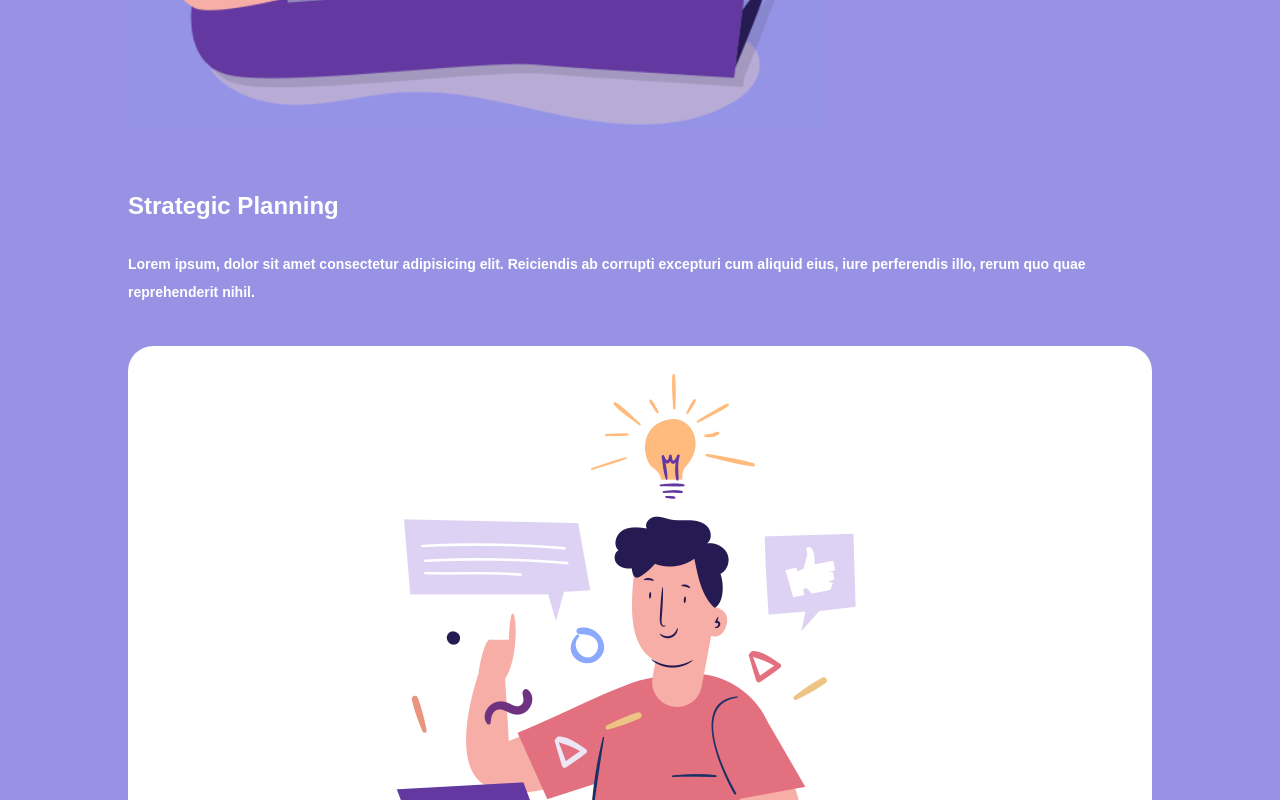
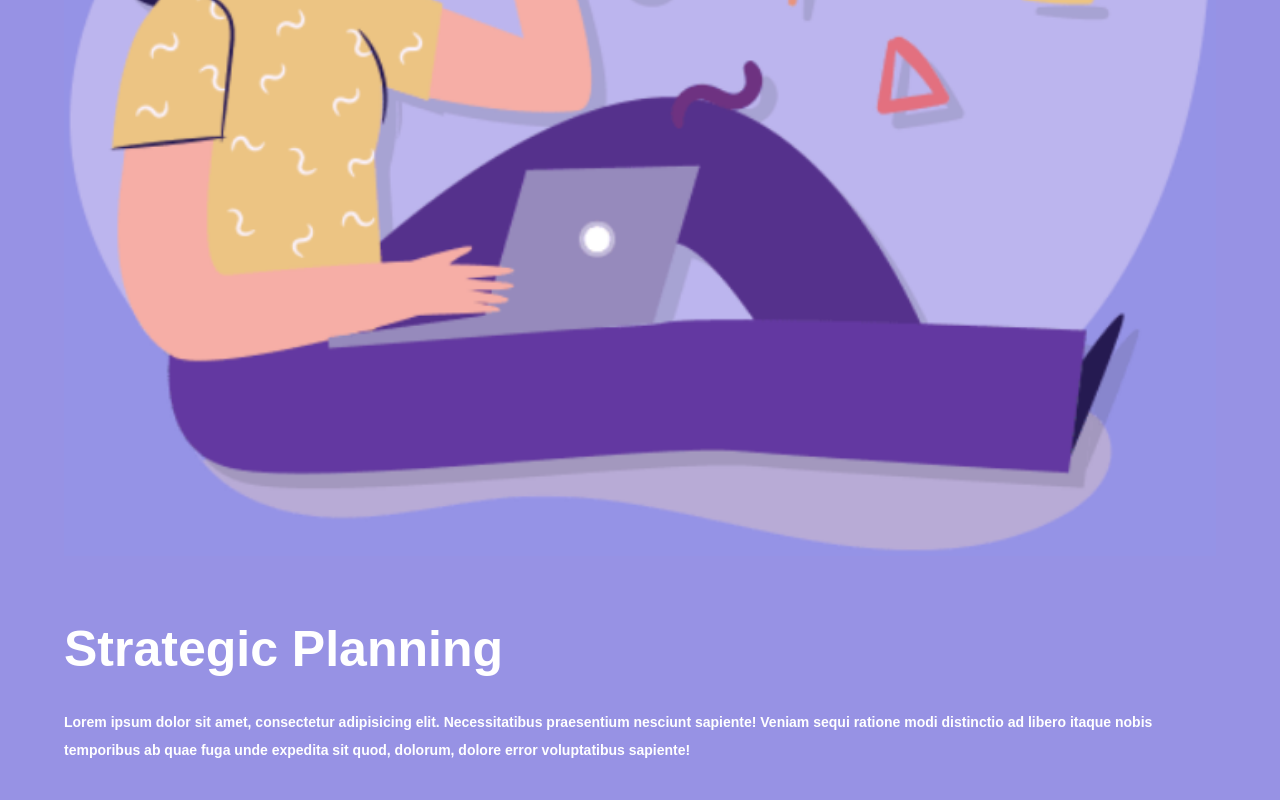
Before and after one commit to DarioGuastella/htmlcss-responsive-layout, a plain HTML site: page index.html in a window 1280 px wide. Shown: the part 2000-2800 px from the top of the page. Drawn offline with Linux system fonts and the light colour scheme.

Commit message:
continua responsive tablet

```diff
--- a/css/style.css
+++ b/css/style.css
@@ -152,9 +152,13 @@ footer a {
 
 @media screen and (min-width: 768px) {
 
+    /* HEADER */
+
     .header-container {
         width: 90%;
     }
+
+    /* DEMO CARDS */
     .big-card {
         width: calc(66.6666% - 16px);
         margin-right: 16px;
@@ -177,7 +181,23 @@ footer a {
         width: 90%;
     }
 
-    .w-80 img {
+    .cards-container img {
         max-width: 76%;
     }
+
+    /* DEMO CARDS END */
+
+    /* PLANNING */
+
+    .planning-container img {
+        width:100%
+    }
+    .planning-container h2 {
+        font-size: 50px;
+    }
+    .planning-container {
+        width: 90%;
+    }
+
+
 }
--- a/index.html
+++ b/index.html
@@ -58,12 +58,12 @@
          -->
          <section>
             <div class="d-flex flex-col my-a40 bg-violet">
-                <div class="w-80 my-a40">
+                <div class="w-80 my-a40 planning-container">
                     <img class="mb-60" src="img/planning1.png" alt="Planning">
                     <h2 class="t-white mb-30">Strategic Planning</h2>
-                    <p class="t-white">Lorem ipsum, dolor sit amet consectetur adipisicing elit. Reiciendis ab corrupti excepturi cum aliquid eius, iure perferendis illo, rerum quo quae reprehenderit nihil.</p>
+                    <p class="t-white">Lorem ipsum dolor sit amet, consectetur adipisicing elit. Necessitatibus praesentium nesciunt sapiente! Veniam sequi ratione modi distinctio ad libero itaque nobis temporibus ab quae fuga unde expedita sit quod, dolorum, dolore error voluptatibus sapiente!</p>
                 </div>
-                <div class="w-80 centered bg-white r-25 mb-a40 p-20">
+                <div class="w-80 centered bg-white r-25 mb-a40 p-20 planning-container">
                     <img src="img/planning2.png" alt="Planning 2">
                     <h3 class="my-20">App Developement</h3>
                     <i><p class="centered">Develop an on-demand app for your delivery business to reach your targeted customers without any interruption.</p></i>
```
